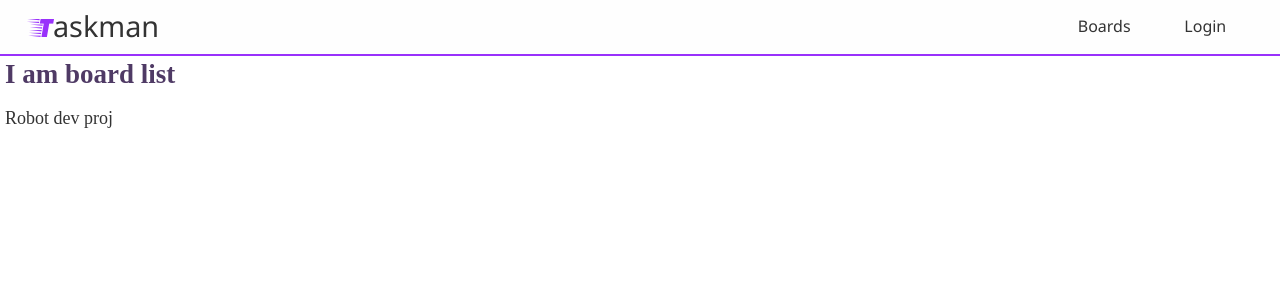
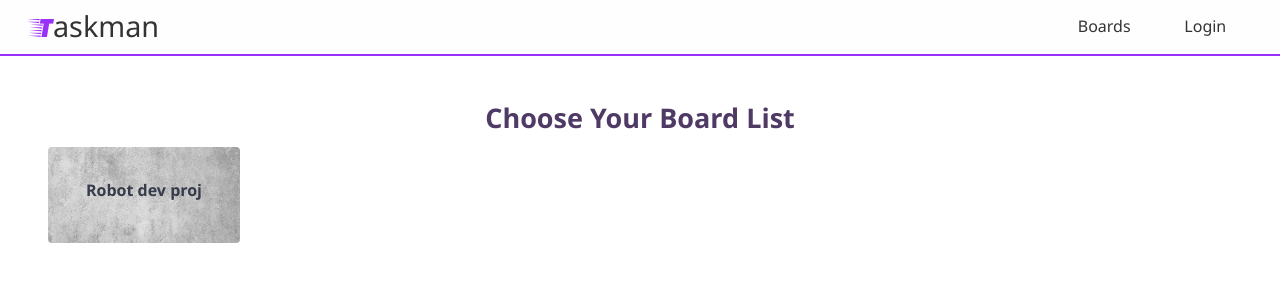
Before and after one commit to tamirmatz/Taskman, a React (Create React App) app in the folder frontend/: page /#/board in a window 1280 px wide. Shown: the top 300 px of the page. Built offline with nearby package versions, Linux system fonts and the light colour scheme.

Commit message:
miniBoard

```diff
--- /dev/null
+++ b/frontend/src/assets/styles/cmps/_miniBoard.scss
@@ -0,0 +1,7 @@
+.miniBoard{
+    width: 12rem;
+    height: 6rem;
+    background: url('../../img/bg-3.jpg') no-repeat center/cover ;
+    border-radius: 4px;
+    color: var(--mainColor);
+}
--- a/frontend/src/assets/styles/main.scss
+++ b/frontend/src/assets/styles/main.scss
@@ -15,6 +15,7 @@
 
 
 // Components
+@import "cmps/miniBoard";
 @import "cmps/board";
 @import "cmps/taskDetails";
 @import "cmps/app";
--- /dev/null
+++ b/frontend/src/cmps/board/MiniBoard.jsx
@@ -0,0 +1,8 @@
+
+export function MiniBoard({title}) {
+    return (
+            <section className="miniBoard flex center content-center">
+                <h1 className="fam-1 font-1">{title}</h1>
+            </section>
+    )
+}
--- a/frontend/src/pages/BoardList.jsx
+++ b/frontend/src/pages/BoardList.jsx
@@ -1,7 +1,8 @@
 import React, { Component } from 'react'
 import { connect } from 'react-redux'
-import {Link} from 'react-router-dom'
+import { Link } from 'react-router-dom'
 import { remove, add, query } from '../store/actions/boardsAction.js';
+import {MiniBoard} from '../cmps/board/MiniBoard'
 
 
 class _BoardList extends Component {
@@ -13,10 +14,12 @@ class _BoardList extends Component {
     render() {
         const boards = this.props.boards
         return (
-            <section >
-                <h1>I am board list</h1>
-                {boards && boards.map(board => <Link  key={board._id} to={`board/${board._id}`}>{board.title}</Link>)}
-                {!boards && <h1 >No boards to show</h1>}
+            <section className=" w-100 flex column center content-center pad-3">
+                <h1 className="fam-1">Choose Your Board List</h1>
+                <div className="boards-gallary flex h-40 w-100">
+                    {boards && boards.map(board => <Link key={board._id} to={`board/${board._id}`}><MiniBoard title={board.title}/></Link>)}
+                    {!boards && <h1 >No boards to show</h1>}
+                </div>
             </section>
         )
     }
```
Also changed, not shown: 1 other file (tests, documents, lock files or other folders).
